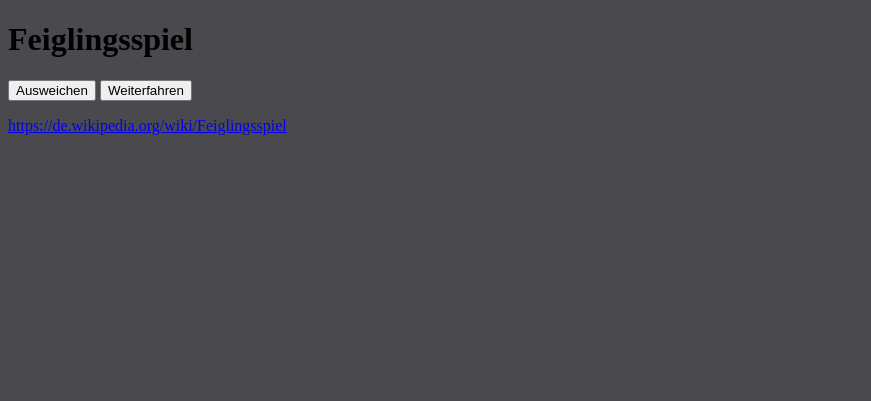
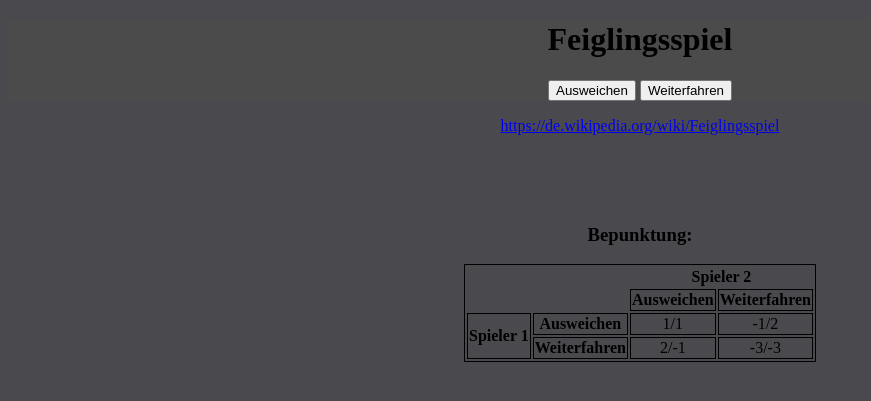
Before and after one commit to zeroIQ2018/Hazard, a Flask app: page / in a window 1280 px wide. Shown: the top 401 px of the page, without its empty margins (0-871 px from the left). Run offline with Flask 2, Linux system fonts and the light colour scheme.

Commit message:
cum-it number i forgor
made the points did external css and the table

```diff
--- a/Templates/chicken.html
+++ b/Templates/chicken.html
@@ -1,25 +1,57 @@
 <!doctype html>
-<html style="background-color:rgb(74, 74, 78) ;">
+<html >
 
 
 <head>
-
 <meta charset="UTF-8">
 <link rel="shortcut icon" href="{{ url_for('static', filename='car-crash.png') }}">
-<link rel= "stylesheet" type= "text/css" href= "{{ url_for('static',filename='style.css') }}"></head>
+<link rel= "stylesheet" type= "text/css" href= "{{ url_for('static',filename='style.css') }}">
+</head>
+
         <body>
-                <div class="btn1">
+                <div id="div1">
                 <h1>Feiglingsspiel</h1>
                 <button id="btn0" type="btn0" onclick="clickFunction(0);" value=" + ">Ausweichen</button>
                 <button id="btn1" type="btn1" onclick="clickFunction(1);" value=" + ">Weiterfahren</button>
                 </div>
 
                 <b><p id="3"></p></b>
+                <a href="https://de.wikipedia.org/wiki/Feiglingsspiel">https://de.wikipedia.org/wiki/Feiglingsspiel</a>
 
+                <p id="z"></p>
+                <p id="x"></p>
 
+                <br>
+                <br>
+                <br>
+                <h3>Bepunktung:</h3>
+                <table class="center">
+                        <tbody>
+                                <tr>
+                                        <td></td>
+                                        <td></td>
+                                        <th colspan="2" style="text-align:center">Spieler 2</th>
+                                </tr>
+                                <tr class="onlythese">
+                                        <td></td>
+                                        <td></td>
+                                        <th class="onlythese">Ausweichen</th>
+                                        <th class="onlythese">Weiterfahren</th>
+                                </tr class="onlythese">
+                                <tr class="onlythese">
+                                        <th rowspan="2" style="text-align:center" class="onlythese">Spieler 1</th>
+                                        <th class="onlythese">Ausweichen</th>
+                                        <td style="text-align:center" class="onlythese">1/1</td>
+                                        <td style="text-align:center" class="onlythese">-1/2</td>
+                                </tr class="onlythese">
+                                <tr class="onlythese">
+                                        <th class="onlythese">Weiterfahren</th>
+                                        <td style="text-align:center" class="onlythese">2/-1</td>
+                                        <td style="text-align:center" class="onlythese">-3/-3</td>
+                                </tr class="onlythese">
+                        </tbody>
+                </table>
 
-
-                <a href="https://de.wikipedia.org/wiki/Feiglingsspiel">https://de.wikipedia.org/wiki/Feiglingsspiel</a>
                 <script type="text/javascript" src="{{ url_for('static', filename='logic.js') }}"></script>
         </body>
 
--- a/static/Logic.js
+++ b/static/Logic.js
@@ -1,9 +1,53 @@
 var choice;
+var amount;
+var amount2;
+var y = Math.random();
+if (y < 0.5){
+    y = 0;
+    }
+    else {
+    y = 1;
+    }
+
 
 function buttondisable(){
     document.getElementById("btn0").disabled=true;
     document.getElementById("btn1").disabled=true;
 }
+
+while(true){
+    document.getElementById("z").innerHTML = clickcount;
+}
+
+function clickCounter(amount) {
+    if (typeof(Storage) !== "undefined") {
+      if (sessionStorage.clickcount) {
+        sessionStorage.clickcount = Number(sessionStorage.clickcount)+amount;
+      } else {
+        sessionStorage.clickcount = 1;
+      }
+      document.getElementById("z").innerHTML = "You have " + sessionStorage.clickcount + " points";
+    } else {
+      document.getElementById("z").innerHTML = "Sorry, your browser does not support web storage...";
+    }
+  }
+
+  function clickCounter2(amount2) {
+    if (typeof(Storage) !== "undefined") {
+      if (sessionStorage.clickcount2) {
+        sessionStorage.clickcount2 = Number(sessionStorage.clickcount2)+amount2;
+      } else {
+        sessionStorage.clickcount2 = 1;
+      }
+      document.getElementById("x").innerHTML = "The enemy has " + sessionStorage.clickcount2 + " points";
+    } else {
+      document.getElementById("x").innerHTML = "Sorry, your browser does not support web storage...";
+    }
+  }
+
+
+
+
 
 function clickFunction(choice){
     console.log(choice);
@@ -12,42 +56,45 @@ function clickFunction(choice){
             console.log("11");
             document.getElementById("3").innerHTML = "beide sterben";
             buttondisable();
+            clickCounter(-3);
+            clickCounter2(-3);
             break;
 
         case (choice === 0 && y === 0):
             console.log("00");
             document.getElementById("3").innerHTML = "Beide entkommen den Tod";
             buttondisable();
+            clickCounter(1);
+            clickCounter2(1);
             break;
 
         case (choice === 1 && y === 0):
             console.log("10");
             document.getElementById("3").innerHTML = "Gegner versucht auszuweichen. Spieler fährt weiter. Spieler gewinnt";
             buttondisable();
+            clickCounter(2);
+            clickCounter2(-1);
             break;
 
         case (choice === 0 && y === 1):
             console.log("01");
             document.getElementById("3").innerHTML = "Spieler versucht auszuweichen. Gegner fährt weiter. Gegner gewinnt";
             buttondisable();
+            clickCounter(-1);
+            clickCounter2(2);
             break;
 
         default:
             document.getElementById("3").innerHTML = "didnt work";
             buttondisable();
+            clickCounter();
             break
 
     }
 }
 
 
-var y = Math.random();
-if (y < 0.5){
-y = 0;
-}
-else {
-y = 1;
-}
+
 
 
 console.log(y);
--- a/static/style.css
+++ b/static/style.css
@@ -1,3 +1,19 @@
-.div1 {
-    background-color: rgb(0, 0, 0);
+body {
+    background-color:rgb(74, 74, 78);
 }
+
+#div1 {
+    background-color: rgb(75, 75, 75);
+}
+
+html {
+    text-align: center;
+}
+
+
+.center,.onlythese {
+    margin-left: auto;
+    margin-right: auto;
+    text-align: center;
+    border: 1px solid;
+  }
```
